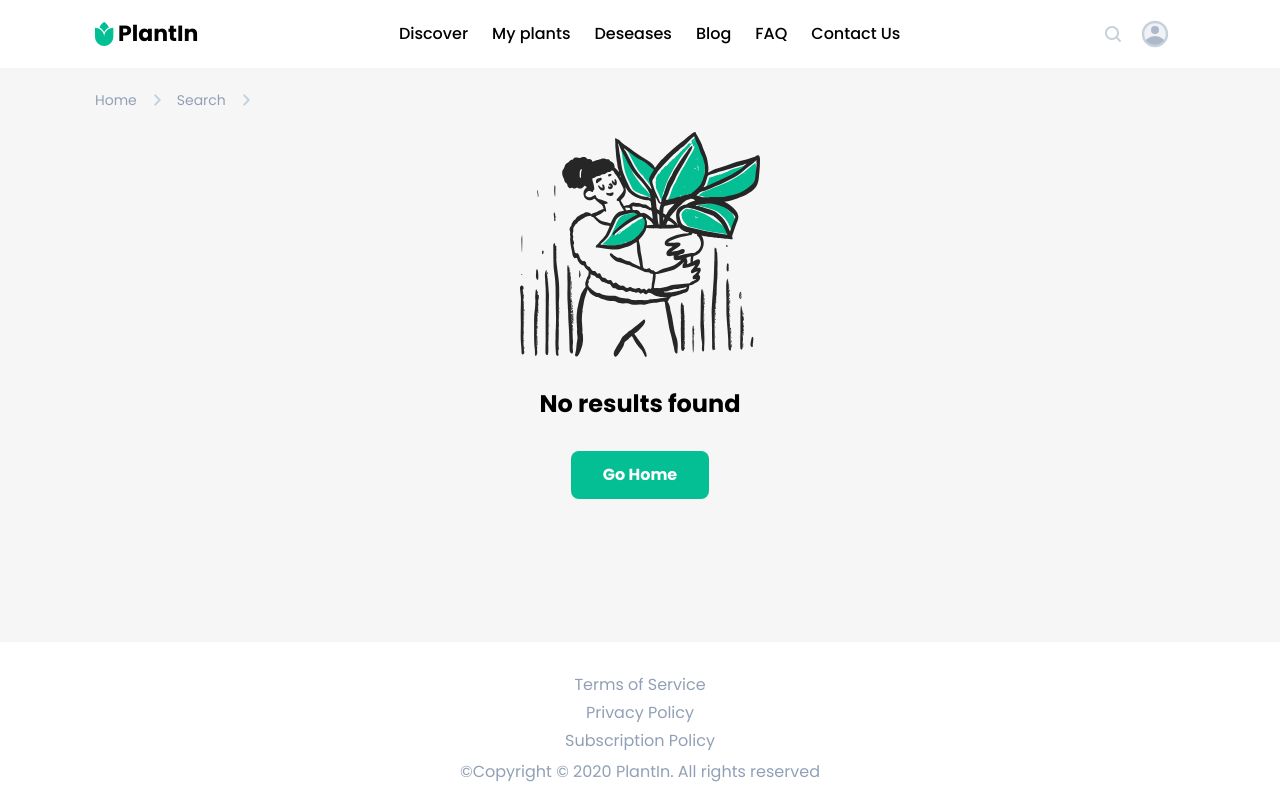
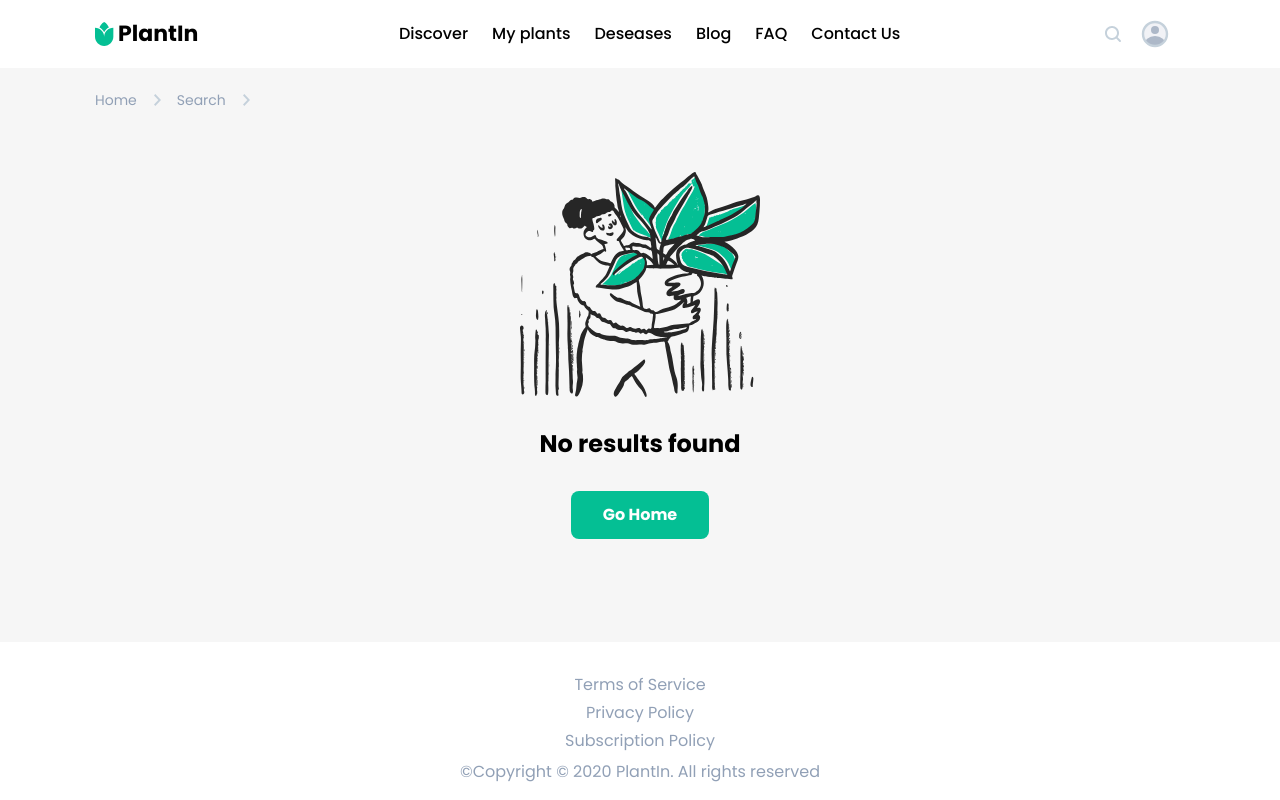
Before and after one commit to drewmeltpool/testTask, a React (Create React App) app: page /search in a window 1280 px wide. Built offline with nearby package versions, Linux system fonts and the light colour scheme; no server answers.

Commit message:
fix: empty.scss

```diff
--- a/src/view/components/Empty/empty.scss
+++ b/src/view/components/Empty/empty.scss
@@ -2,6 +2,7 @@
     display: flex;
     align-items: center;
     flex-direction: column;
+    padding: 40px 0;
 }
 
 .empty__image {
```
